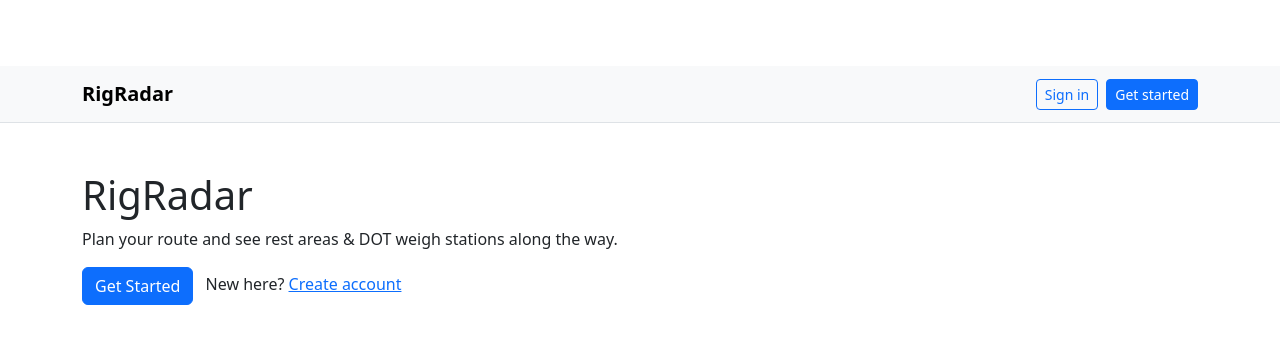
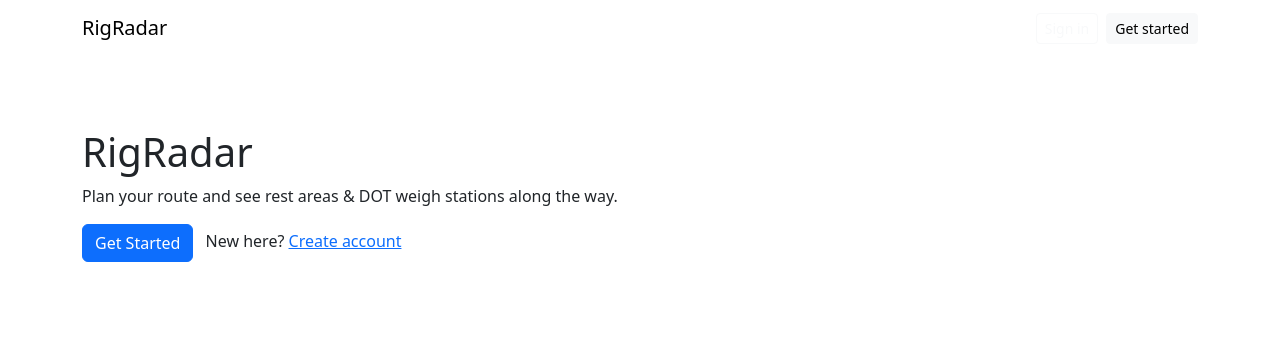
Before and after one commit to melhelow/RigRadar, a Rails app: page / in a window 1280 px wide. Shown: the top 344 px of the page. Run offline with Rails 7, Linux system fonts and the light colour scheme; some libraries are stand-ins or nearby versions.

Commit message:
layout, navbar,  theme, hero wired

```diff
--- a/app/views/layouts/application.html.erb
+++ b/app/views/layouts/application.html.erb
@@ -1,45 +1,48 @@
 <!DOCTYPE html>
 <html>
   <head>
-    <title><%= content_for(:title) || "Rails 8 Template" %></title>
+    <title><%= content_for(:title) || "RigRadar" %></title>
     <meta name="viewport" content="width=device-width,initial-scale=1">
     <meta name="apple-mobile-web-app-capable" content="yes">
     <meta name="mobile-web-app-capable" content="yes">
     <%= csrf_meta_tags %>
     <%= csp_meta_tag %>
 
-    <%= yield :head %>
+    <!-- Bootstrap 5 -->
+    <link
+      href="https://cdn.jsdelivr.net/npm/bootstrap@5.3.3/dist/css/bootstrap.min.css"
+      rel="stylesheet"
+      integrity="sha384-QWTKZyjpPEjISv5WaRU9OFeRpok6YctnYmDr5pNlyT2bRjXh0JMhjY6hW+ALEwIH"
+      crossorigin="anonymous">
 
-    <%# Enable PWA manifest for installable apps (make sure to enable in config/routes.rb too!) %>
-    <%#= tag.link rel: "manifest", href: pwa_manifest_path(format: :json) %>
+
+    <%= stylesheet_link_tag :app, "data-turbo-track": "reload" %>
+
+
+    <%= javascript_importmap_tags %>
+
 
     <link rel="icon" href="/icon.png" type="image/png">
     <link rel="icon" href="/icon.svg" type="image/svg+xml">
     <link rel="apple-touch-icon" href="/icon.png">
 
-    <%# Includes all stylesheet files in app/assets/stylesheets %>
-    <%= stylesheet_link_tag :app, "data-turbo-track": "reload" %>
-    <%= javascript_importmap_tags %>
-    <link href="https://cdn.jsdelivr.net/npm/bootstrap@5.3.3/dist/css/bootstrap.min.css" rel="stylesheet">
-    <script src="https://cdn.jsdelivr.net/npm/bootstrap@5.3.3/dist/js/bootstrap.bundle.min.js" defer></script>
 
+    <%= yield :head %>
   </head>
 
   <body>
-  <p class="notice"><%= notice %></p>
-<p class="alert"><%= alert %></p>
 
-<nav class="navbar navbar-expand-md navbar-light bg-light mb-3 border-bottom">
+    <nav class="navbar navbar-expand-lg navbar-rr">
       <div class="container">
-    <%= link_to "RigRadar", root_path, class: "navbar-brand fw-semibold" %>
+        <%= link_to "RigRadar", root_path, class: "navbar-brand" %>
 
-    <button class="navbar-toggler" type="button" data-bs-toggle="collapse" data-bs-target="#mainNav"
-      aria-controls="mainNav" aria-expanded="false" aria-label="Toggle navigation">
-      <span class="navbar-toggler-icon"></span>
+        <button class="navbar-toggler" type="button" data-bs-toggle="collapse" data-bs-target="#rrNav"
+          aria-controls="rrNav" aria-expanded="false" aria-label="Toggle navigation">
+          <span class="navbar-toggler-icon" style="filter:invert(1);"></span>
         </button>
 
-    <div class="collapse navbar-collapse" id="mainNav">
-      <ul class="navbar-nav me-auto mb-2 mb-md-0">
+        <div class="collapse navbar-collapse" id="rrNav">
+          <ul class="navbar-nav me-auto mb-2 mb-lg-0">
             <% if driver_signed_in? %>
               <li class="nav-item"><%= link_to "Loads", loads_path, class: "nav-link" %></li>
               <li class="nav-item"><%= link_to "Truck Stops", truck_stops_path, class: "nav-link" %></li>
@@ -50,28 +53,39 @@
 
           <div class="d-flex gap-2">
             <% if driver_signed_in? %>
-          <%= link_to "Account", edit_driver_registration_path, class: "btn btn-outline-secondary btn-sm" %>
+              <%= link_to "Account", edit_driver_registration_path, class: "btn btn-sm btn-outline-light" %>
               <%= button_to "Sign out", destroy_driver_session_path, method: :delete,
-                class: "btn btn-danger btn-sm" %>
+                    class: "btn btn-sm btn-light" %>
             <% else %>
-          <%= link_to "Sign in", new_driver_session_path, class: "btn btn-outline-primary btn-sm" %>
-          <%= link_to "Get started", new_driver_registration_path, class: "btn btn-primary btn-sm" %>
+              <%= link_to "Sign in", new_driver_session_path, class: "btn btn-sm btn-outline-light" %>
+              <%= link_to "Get started", new_driver_registration_path, class: "btn btn-sm btn-light" %>
             <% end %>
           </div>
         </div>
       </div>
     </nav>
 
-<div class="container">
+
+    <%= yield :hero %>
+
+
+    <div class="container mt-3">
       <% if notice.present? %>
-    <div class="alert alert-success"><%= notice %></div>
+        <div class="alert alert-success card-soft"><%= notice %></div>
       <% end %>
       <% if alert.present? %>
-    <div class="alert alert-danger"><%= alert %></div>
+        <div class="alert alert-danger card-soft"><%= alert %></div>
       <% end %>
-  <%= yield %>
     </div>
 
 
+    <main class="container py-4">
+      <%= yield %>
+    </main>
+
+
+    <script src="https://cdn.jsdelivr.net/npm/bootstrap@5.3.3/dist/js/bootstrap.bundle.min.js"
+      integrity="sha384-YvpcrYf0tY3lHB60NNkmXc5s9fDVZLESaAA55NDzOxhy9GkcIdslK1eN7N6jIeHz"
+      crossorigin="anonymous"></script>
   </body>
 </html>
```
Lines whose indentation alone changed are shown as unchanged.
